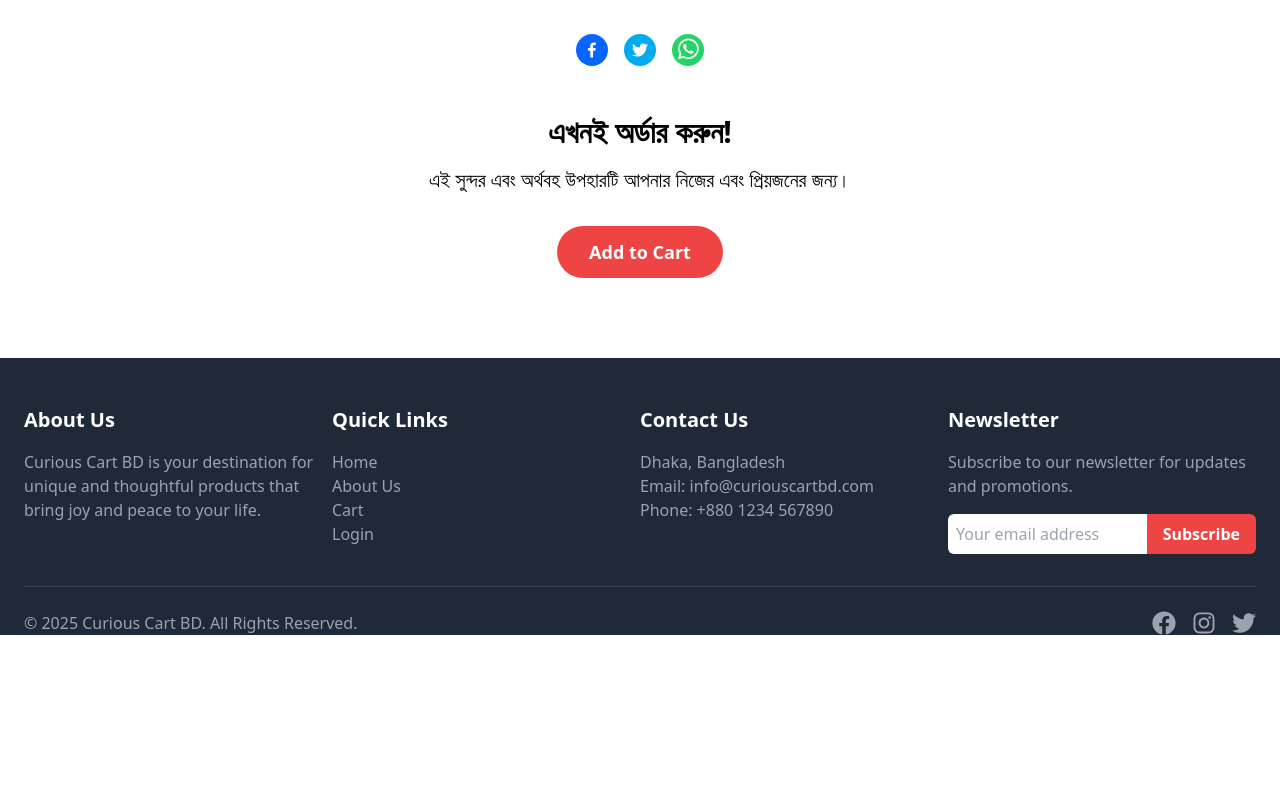
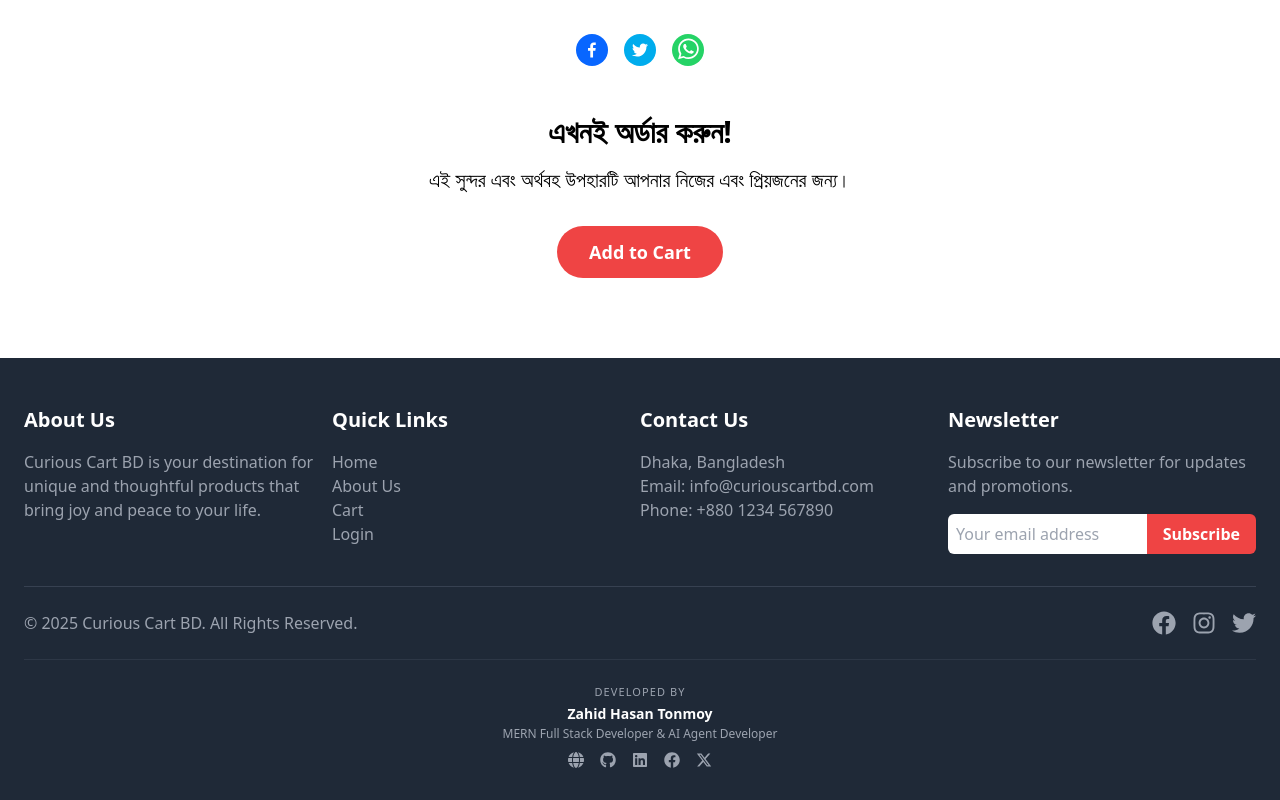
Before and after one commit to zahidhasantonmoy/curious_cart_bd, a Next.js app: page / in a window 1280 px wide. Shown: the part 2867-3667 px from the top of the page. Before the commit the page ends 3502 px from the top, so only its background shows below. Built offline with nearby package versions, Linux system fonts and the light colour scheme.

Commit message:
feat: Create initial React project

```diff
--- a/src/components/Footer.tsx
+++ b/src/components/Footer.tsx
@@ -3,10 +3,11 @@
 
 import Link from 'next/link';
 import { FaFacebook, FaInstagram, FaTwitter } from 'react-icons/fa';
+import { FaGlobe, FaGithub, FaLinkedin, FaXTwitter } from 'react-icons/fa6';
 
 export default function Footer() {
   return (
-    <footer className="bg-gray-800 text-white pt-12">
+    <footer className="bg-gray-800 text-white pt-12 pb-8">
       <div className="container mx-auto px-6">
         <div className="flex flex-wrap justify-between">
           <div className="w-full md:w-1/4 mb-8 md:mb-0">
@@ -58,6 +59,71 @@ export default function Footer() {
             <a href="https://twitter.com/curiouscartbd" target="_blank" rel="noopener noreferrer" className="text-gray-400 hover:text-white"><FaTwitter size={24} /></a>
           </div>
         </div>
+
+        {/* Developer Credit Block */}
+        <div className="mt-6 border-t border-gray-700/60 pt-6 flex flex-col items-center text-center">
+          <p className="text-[11px] font-medium tracking-widest text-gray-400 uppercase">
+            DEVELOPED BY
+          </p>
+          <a
+            href="https://zahidhasantonmoy.vercel.app/"
+            target="_blank"
+            rel="noopener noreferrer"
+            className="mt-1 text-sm font-bold text-white hover:text-gray-300 transition-colors"
+          >
+            Zahid Hasan Tonmoy
+          </a>
+          <p className="mt-0.5 text-xs text-gray-400">
+            MERN Full Stack Developer &amp; AI Agent Developer
+          </p>
+          <div className="flex items-center space-x-4 mt-2.5">
+            <a
+              href="https://zahidhasantonmoy.vercel.app/"
+              target="_blank"
+              rel="noopener noreferrer"
+              aria-label="Website"
+              className="text-gray-400 hover:text-white transition-colors"
+            >
+              <FaGlobe size={16} />
+            </a>
+            <a
+              href="https://github.com/zahidhasantonmoy"
+              target="_blank"
+              rel="noopener noreferrer"
+              aria-label="GitHub"
+              className="text-gray-400 hover:text-white transition-colors"
+            >
+              <FaGithub size={16} />
+            </a>
+            <a
+              href="https://www.linkedin.com/in/zahidhasantonmoy/"
+              target="_blank"
+              rel="noopener noreferrer"
+              aria-label="LinkedIn"
+              className="text-gray-400 hover:text-white transition-colors"
+            >
+              <FaLinkedin size={16} />
+            </a>
+            <a
+              href="https://www.facebook.com/zahidhasantonmoybd"
+              target="_blank"
+              rel="noopener noreferrer"
+              aria-label="Facebook"
+              className="text-gray-400 hover:text-white transition-colors"
+            >
+              <FaFacebook size={16} />
+            </a>
+            <a
+              href="https://x.com/zahidhasan_bd"
+              target="_blank"
+              rel="noopener noreferrer"
+              aria-label="X"
+              className="text-gray-400 hover:text-white transition-colors"
+            >
+              <FaXTwitter size={16} />
+            </a>
+          </div>
+        </div>
       </div>
     </footer>
   );
```
